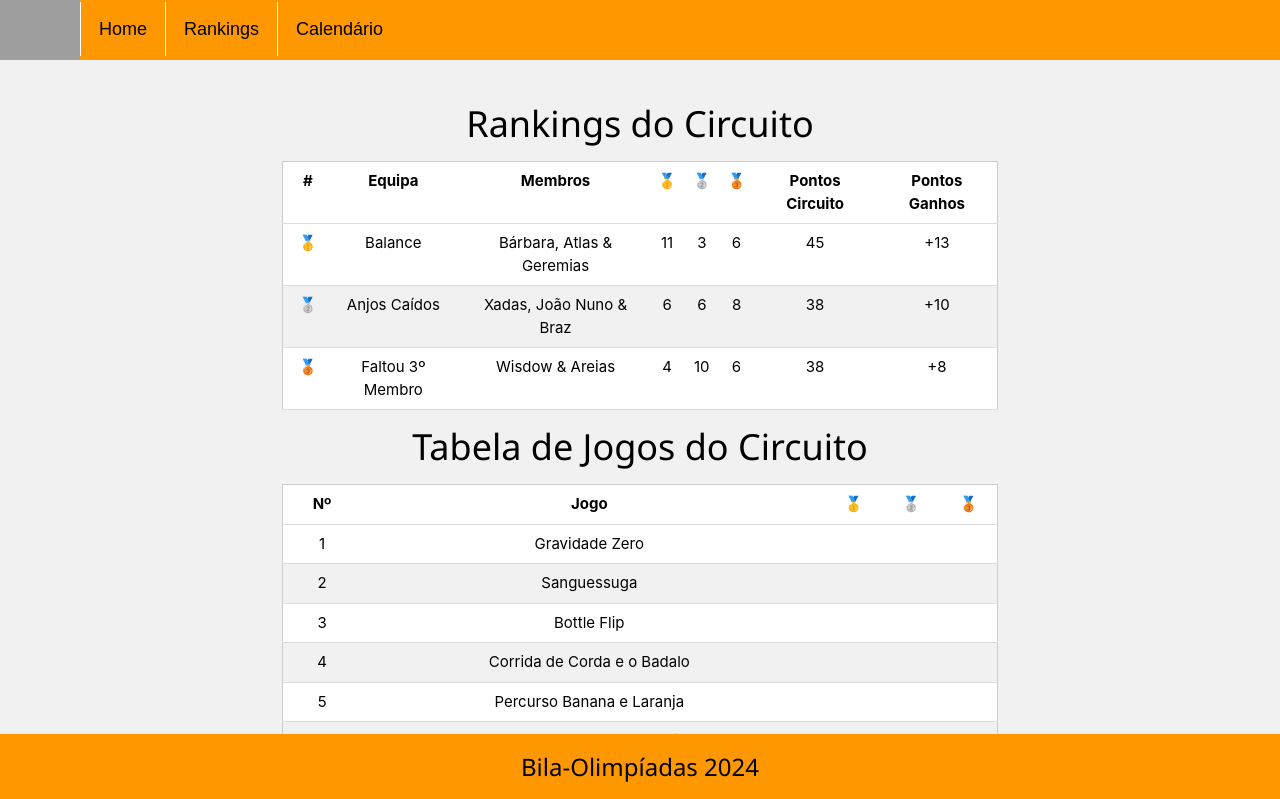
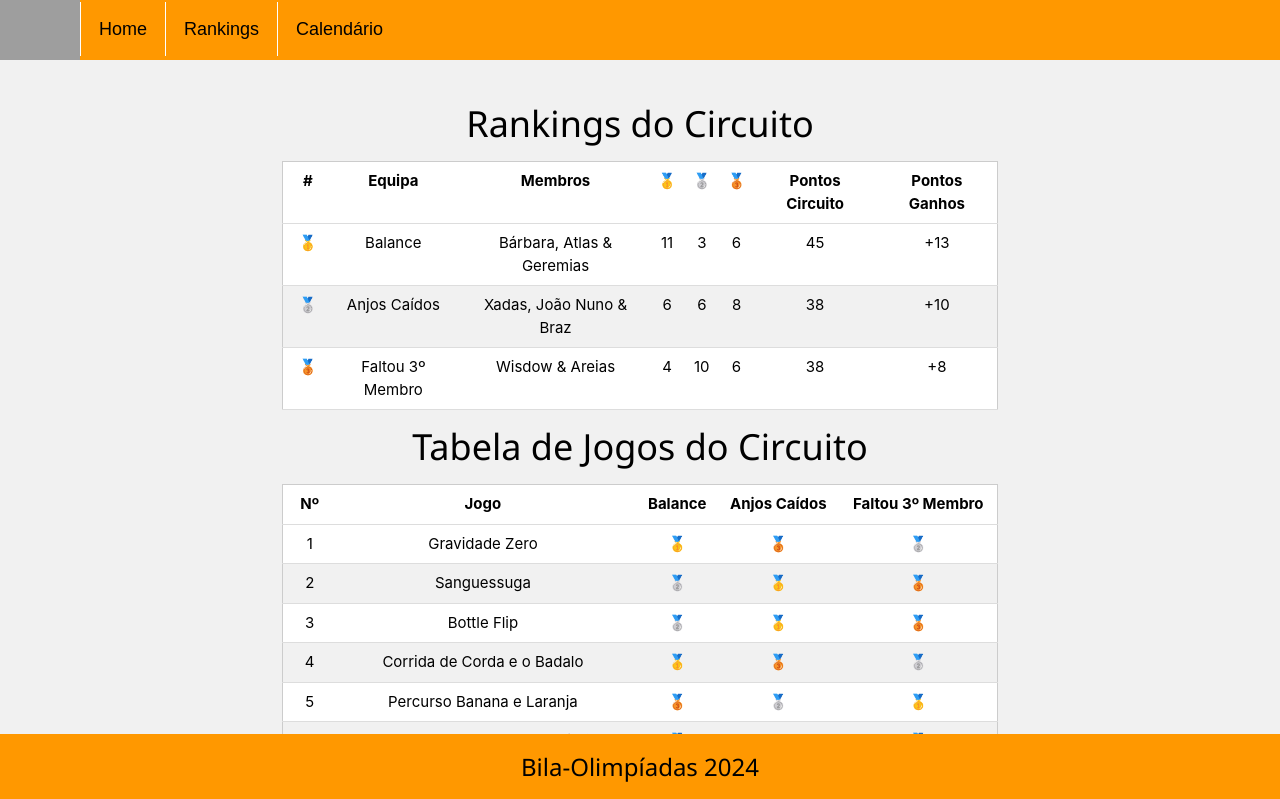
Before and after one commit to biladeirosgit/bila-olimpiadas, a React (Create React App) app: page /#/rankings/circuito in a window 1280 px wide. Shown: the top 799 px of the page. Built offline with nearby package versions, Linux system fonts and the light colour scheme; grey boxes are pictures that could not be loaded.

Commit message:
medalhas à braz

```diff
--- a/src/bo/rankings/agosto/Circuito.js
+++ b/src/bo/rankings/agosto/Circuito.js
@@ -7,7 +7,7 @@ const Circuito = () => {
 
      // Dados dos jogadores
      var player1 = { "#" : "🥇" , "Equipa": "Balance"          ,"Membros" : "Bárbara, Atlas & Geremias"       , "1º" : 11, "2º" : 3 , "3º" : 6, Pts: 45,  Pt: "+13" };
-     var player2 = { "#" : "🥈" , "Equipa": "Anjos Caídos"           ,"Membros" : "Xadas, João Nuno & Braz"   , "1º" : 6 , "2º" : 6 , "3º" : 8, Pts: 38,  Pt: "+10" };
+     var player2 = { "#" : "🥈" , "Equipa": "Anjos Caídos"     ,"Membros" : "Xadas, João Nuno & Braz"   , "1º" : 6 , "2º" : 6 , "3º" : 8, Pts: 38,  Pt: "+10" };
      var player3 = { "#" : "🥉" , "Equipa": "Faltou 3º Membro" ,"Membros" : "Wisdow & Areias"                 , "1º" : 4 , "2º" : 10, "3º" : 6, Pts: 38,  Pt: "+8"  };
 
      var players = [player1, player2, player3];
@@ -78,9 +78,9 @@ const Circuito = () => {
                                  <tr>
                                      <th>Nº</th>
                                      <th>Jogo</th>
-                                     <th>🥇</th>
-                                     <th>🥈</th>
-                                     <th>🥉</th>
+                                     <th>Balance</th>
+                                     <th>Anjos Caídos</th>
+                                     <th>Faltou 3º Membro</th>
                                  </tr>
                              </thead>
                              <tbody>
@@ -88,9 +88,9 @@ const Circuito = () => {
                                      <tr key={index}>
                                          <td>{index+1}</td>
                                          <td>{jogo.jogo}</td>
-                                         <td>{jogo["1º"]}</td>
-                                         <td>{jogo["2º"]}</td>
-                                         <td>{jogo["3º"]}</td>
+                                         <td>{jogo["Balance"]}</td>
+                                         <td>{jogo["Anjos Caídos"]}</td>
+                                         <td>{jogo["Faltou 3º Membro"]}</td>
                                      </tr>
                                  ))}
                              </tbody>
```
